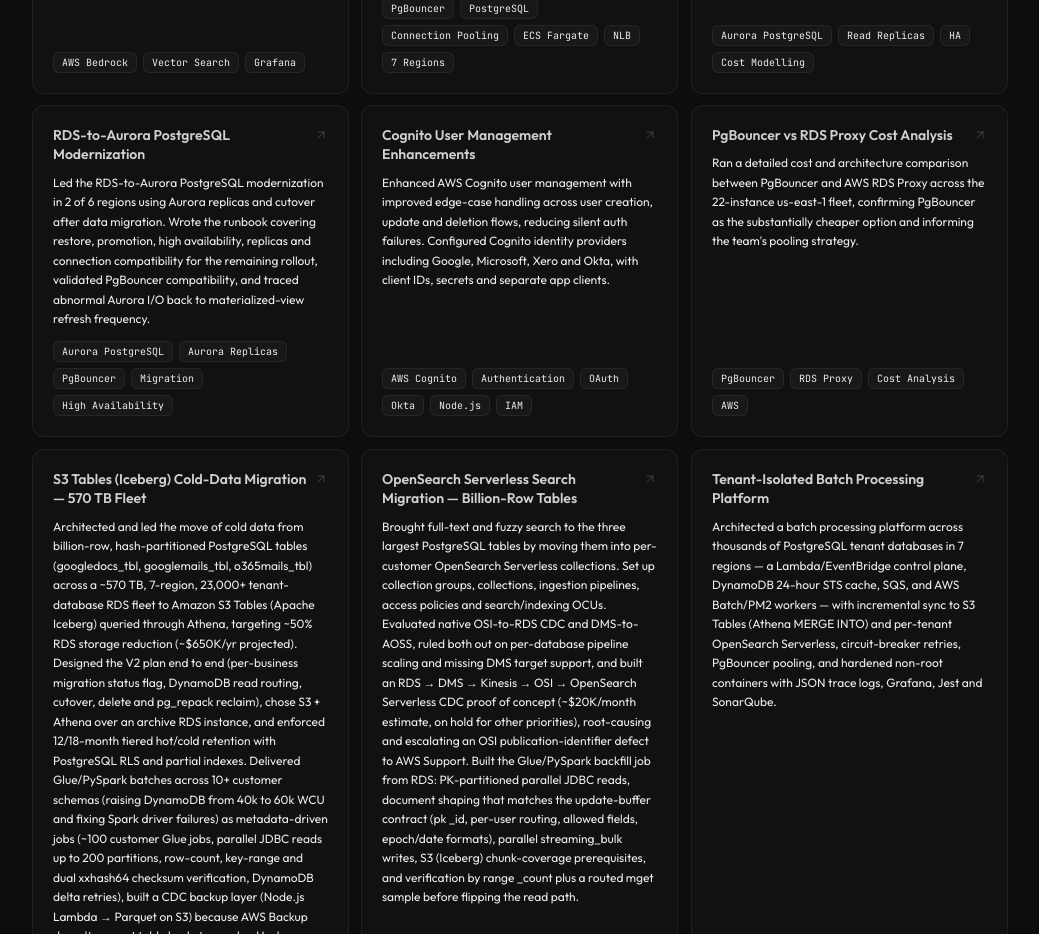
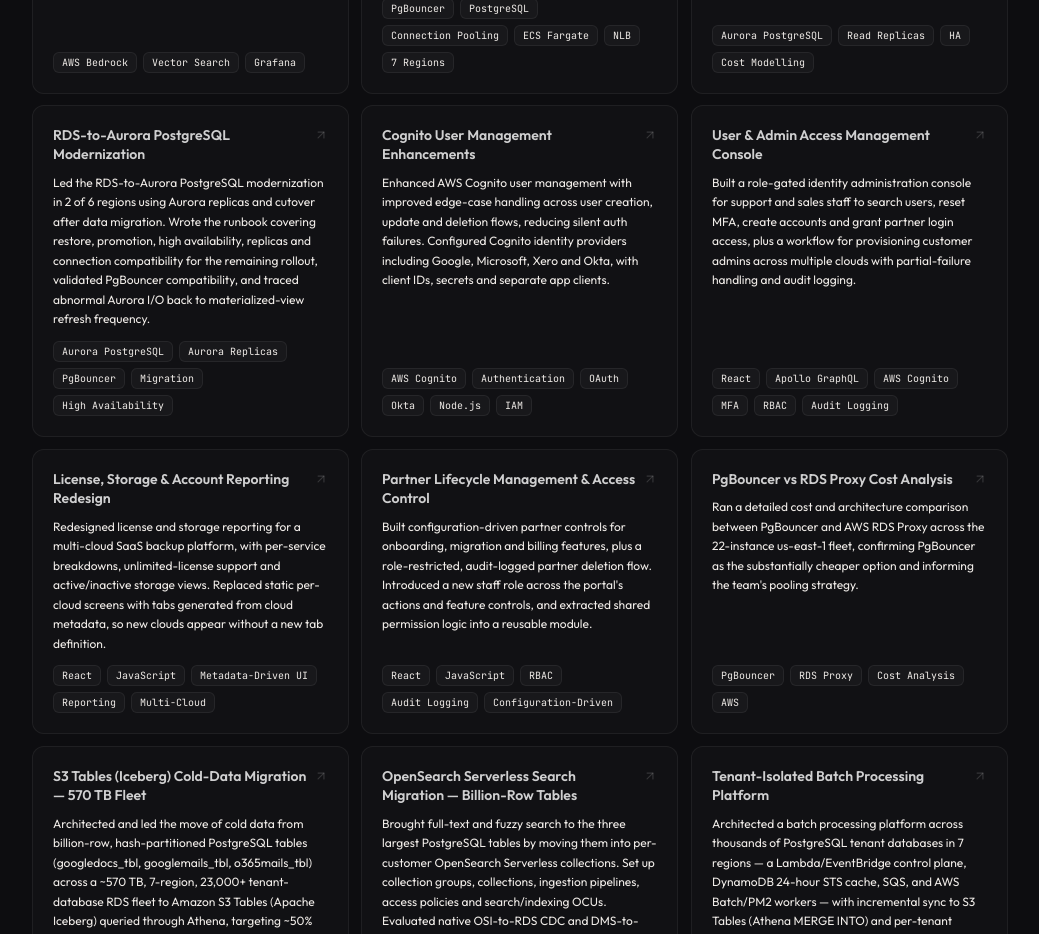
Before and after one commit to RajarsiGit/about-me, a React (Vite) app: page / in a window 1280 px wide. Shown: the part 9340-10274 px from the top of the page, without its empty margins (120-1159 px from the left). Built offline with nearby package versions, Linux system fonts and the light colour scheme; no server answers.

Commit message:
feat(profile): add new projects for User & Admin Access Management, License Reporting Redesign, and Partner Lifecycle Management

```diff
--- a/src/data/profile.js
+++ b/src/data/profile.js
@@ -798,6 +798,30 @@ const profile = {
       tags: ["AWS Cognito", "Authentication", "OAuth", "Okta", "Node.js", "IAM"],
     },
     {
+      name: "User & Admin Access Management Console",
+      tagline:
+        "Built a role-gated identity administration console for support and sales staff to search users, reset MFA, create accounts and grant partner login access, plus a workflow for provisioning customer admins across multiple clouds with partial-failure handling and audit logging.",
+      link: "#",
+      category: "Security",
+      tags: ["React", "Apollo GraphQL", "AWS Cognito", "MFA", "RBAC", "Audit Logging"],
+    },
+    {
+      name: "License, Storage & Account Reporting Redesign",
+      tagline:
+        "Redesigned license and storage reporting for a multi-cloud SaaS backup platform, with per-service breakdowns, unlimited-license support and active/inactive storage views. Replaced static per-cloud screens with tabs generated from cloud metadata, so new clouds appear without a new tab definition.",
+      link: "#",
+      category: "Platform",
+      tags: ["React", "JavaScript", "Metadata-Driven UI", "Reporting", "Multi-Cloud"],
+    },
+    {
+      name: "Partner Lifecycle Management & Access Control",
+      tagline:
+        "Built configuration-driven partner controls for onboarding, migration and billing features, plus a role-restricted, audit-logged partner deletion flow. Introduced a new staff role across the portal's actions and feature controls, and extracted shared permission logic into a reusable module.",
+      link: "#",
+      category: "Platform",
+      tags: ["React", "JavaScript", "RBAC", "Audit Logging", "Configuration-Driven"],
+    },
+    {
       name: "PgBouncer vs RDS Proxy Cost Analysis",
       tagline:
         "Ran a detailed cost and architecture comparison between PgBouncer and AWS RDS Proxy across the 22-instance us-east-1 fleet, confirming PgBouncer as the substantially cheaper option and informing the team's pooling strategy.",
```
